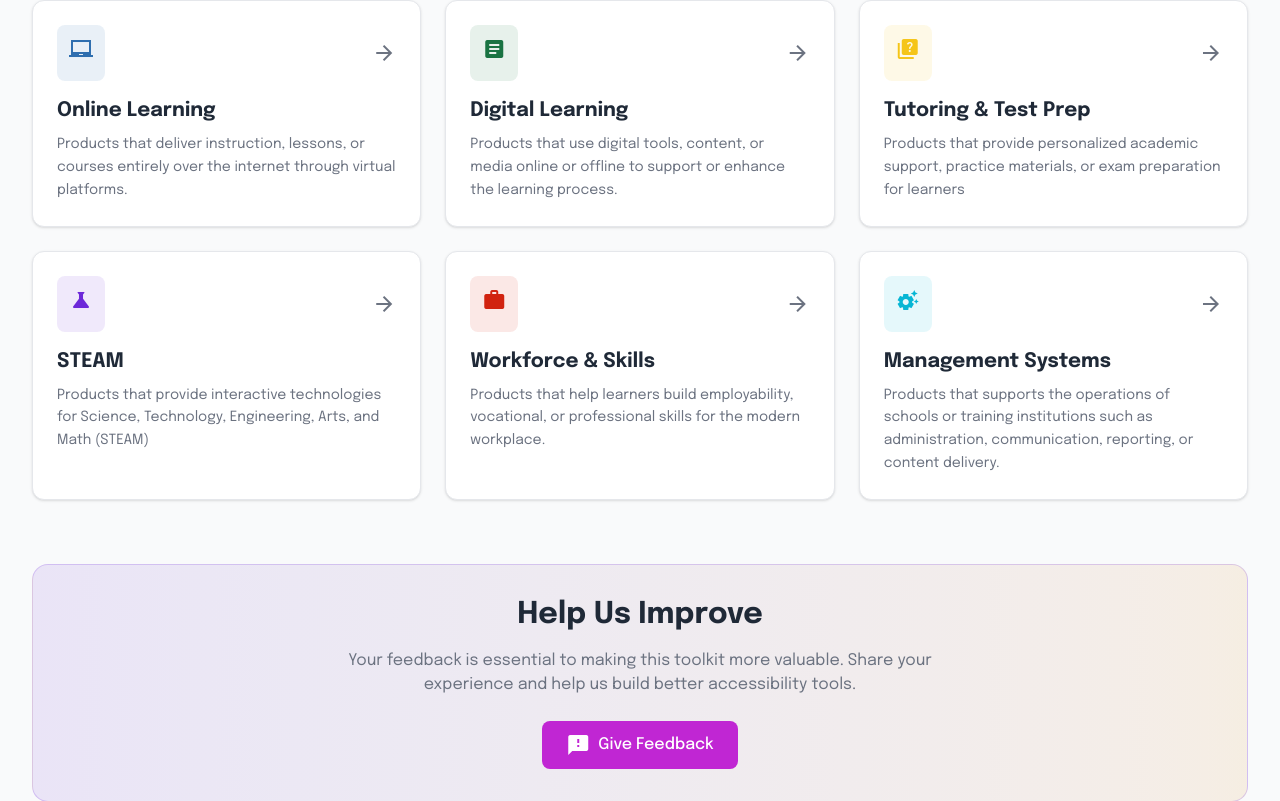
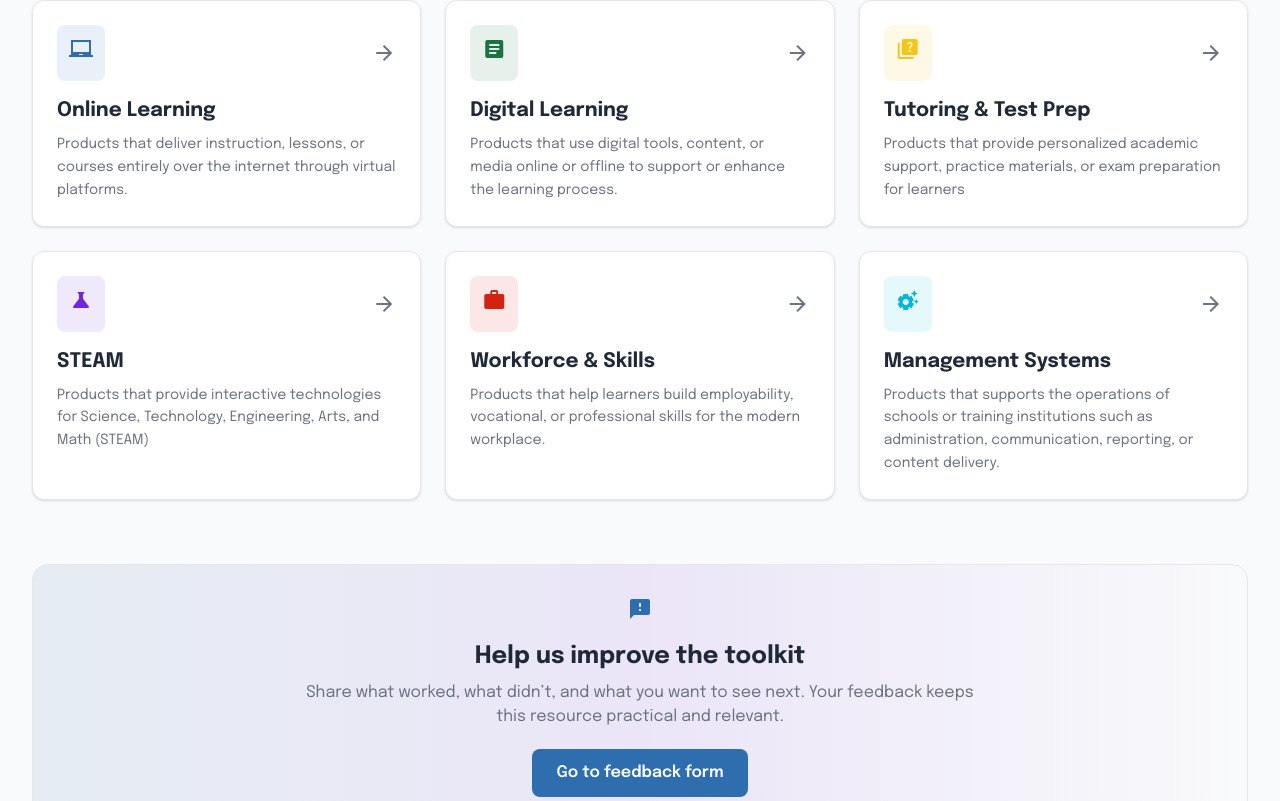
Before and after one commit to Vincent-mutwiri/Accesibility-Toolkit, a React (Vite) app: page / in a window 1280 px wide. Shown: the part 1999-2800 px from the top of the page. Built offline with nearby package versions, Linux system fonts and the light colour scheme; a web font is replaced by a local one.

Commit message:
Add feedback tab and homepage CTA

```diff
--- a/components/Navbar.tsx
+++ b/components/Navbar.tsx
@@ -31,7 +31,10 @@ const Navbar: React.FC = () => {
             <Link to="/" className="text-subtle-light dark:text-subtle-dark hover:text-primary dark:hover:text-primary transition-colors font-medium">Home</Link>
             <Link to="/about" className="text-subtle-light dark:text-subtle-dark hover:text-primary dark:hover:text-primary transition-colors font-medium">About</Link>
             <Link to="/resources" className="text-subtle-light dark:text-subtle-dark hover:text-primary dark:hover:text-primary transition-colors font-medium">Resources</Link>
-            <Link to="/feedback" className="text-subtle-light dark:text-subtle-dark hover:text-primary dark:hover:text-primary transition-colors font-medium">Feedback</Link>
+            <Link to="/feedback" className="text-subtle-light dark:text-subtle-dark hover:text-primary dark:hover:text-primary transition-colors font-medium flex items-center">
+              <span className="material-icons text-sm mr-1">feedback</span>
+              Feedback
+            </Link>
             <Link to="/settings" className="text-subtle-light dark:text-subtle-dark hover:text-primary dark:hover:text-primary transition-colors font-medium flex items-center">
               <span className="material-icons text-sm mr-1">settings</span>
               Settings
--- a/pages/LandingPage.tsx
+++ b/pages/LandingPage.tsx
@@ -222,22 +222,20 @@ learners?</h2>
         </div>
       </section>
 
-      {/* Feedback Section */}
+      {/* Feedback CTA */}
       <section className="mt-16">
-        <div className="bg-gradient-to-r from-brand-purple/10 via-brand-pink/10 to-brand-orange/10 rounded-2xl p-8 border border-brand-purple/20">
-          <div className="text-center">
-            <h2 className="text-3xl font-bold text-text-light dark:text-text-dark mb-4">Help Us Improve</h2>
-            <p className="text-subtle-light dark:text-subtle-dark mb-6 max-w-2xl mx-auto">
-              Your feedback is essential to making this toolkit more valuable. Share your experience and help us build better accessibility tools.
-            </p>
-            <Link
-              to="/feedback"
-              className="inline-flex items-center bg-primary hover:bg-primary/90 text-white font-medium py-3 px-6 rounded-lg transition-colors"
-            >
-              <span className="material-icons mr-2">feedback</span>
-              Give Feedback
-            </Link>
-          </div>
+        <div className="bg-gradient-to-r from-brand-blue/10 via-brand-purple/10 to-brand-pink/10 border border-border-light dark:border-border-dark rounded-2xl p-8 text-center">
+          <span className="material-icons text-4xl text-brand-blue">feedback</span>
+          <h2 className="text-2xl font-bold text-text-light dark:text-text-dark mt-3">Help us improve the toolkit</h2>
+          <p className="text-subtle-light dark:text-subtle-dark mt-2 max-w-2xl mx-auto">
+            Share what worked, what didn’t, and what you want to see next. Your feedback keeps this resource practical and relevant.
+          </p>
+          <Link
+            to="/feedback"
+            className="inline-flex items-center justify-center mt-5 px-6 py-3 rounded-lg bg-brand-blue text-white font-semibold hover:bg-brand-blue/90"
+          >
+            Go to feedback form
+          </Link>
         </div>
       </section>
 
```
